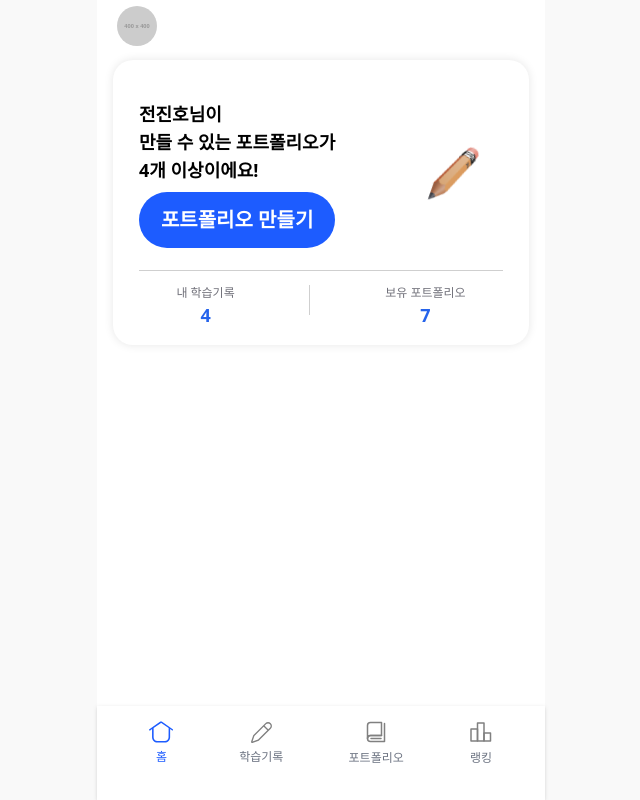
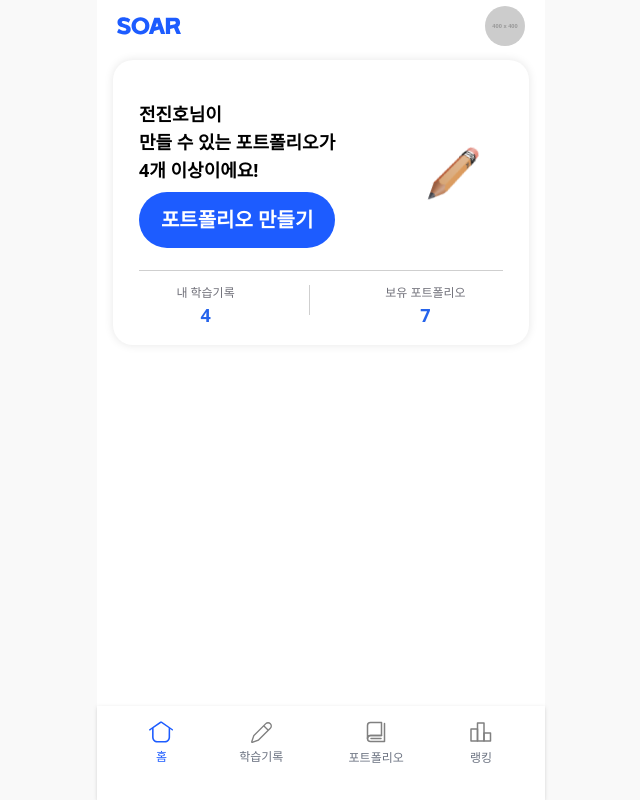
Before and after one commit to TeamDivers/Soar, a React (Create React App) app in the folder client/: page / in a window 1280 px wide. Shown: the whole page, without its empty margins (319-959 px from the left). Built offline with nearby package versions, Linux system fonts and the light colour scheme.

Commit message:
fix: right prop to render ReactNode

```diff
--- a/client/src/components/layout/index.tsx
+++ b/client/src/components/layout/index.tsx
@@ -11,7 +11,7 @@ interface LayoutProps {
     hasProfile?: boolean;
     children?: React.ReactNode;
     title?: string;
-    right?: React.ReactNode;
+    right?: () => React.ReactNode;
 }
 
 const Layout = ({
@@ -19,7 +19,7 @@ const Layout = ({
     hasHeader = true,
     hasProfile = false,
     title,
-    right = <></>,
+    right = () => <></>,
     children
 }: LayoutProps) => {
     // if user is unauthorized, redirect to login
@@ -28,14 +28,14 @@ const Layout = ({
         <main className={`container relative h-full max-w-md mx-auto bg-white`}>
             {hasHeader && (
                 <div className="flex items-center justify-between h-10 px-5 pt-3">
-                    {title && <Logo className="w-16" />}
+                    {title || <Logo className="w-16" />}
                     {hasProfile ? (
                         <img
                             src="https://placehold.co/400"
                             className="w-10 h-10 rounded-full"
                         />
                     ) : (
-                        right
+                        right()
                     )}
                 </div>
             )}
```
